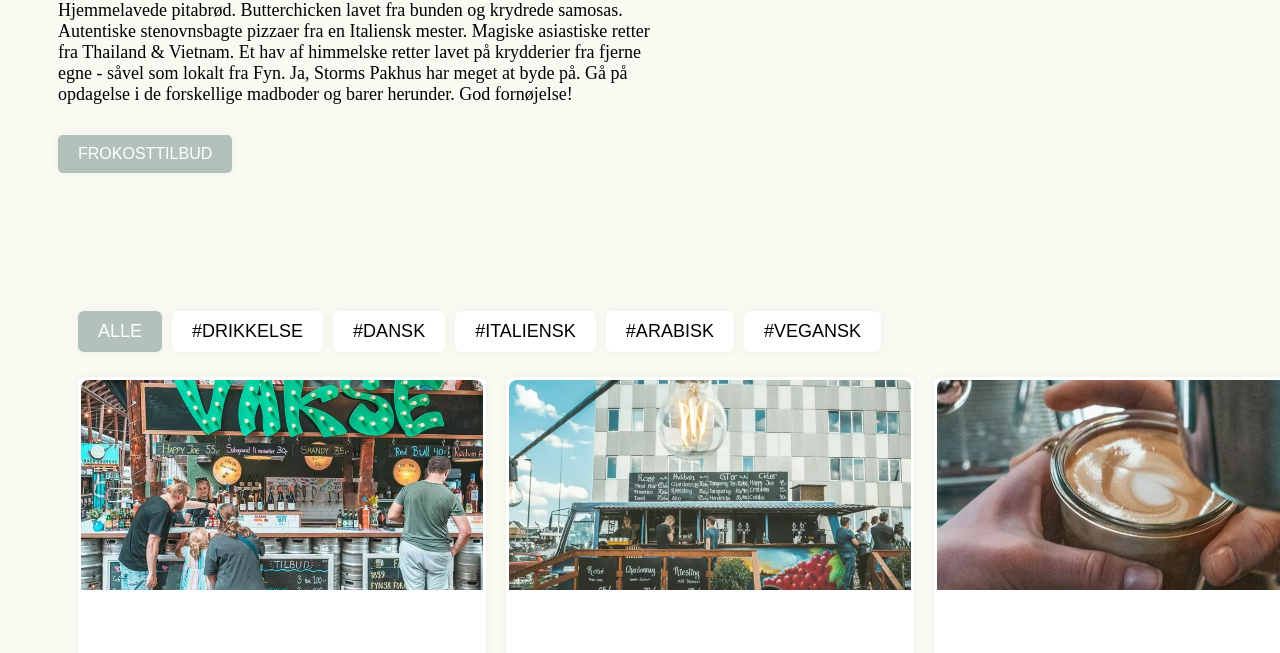
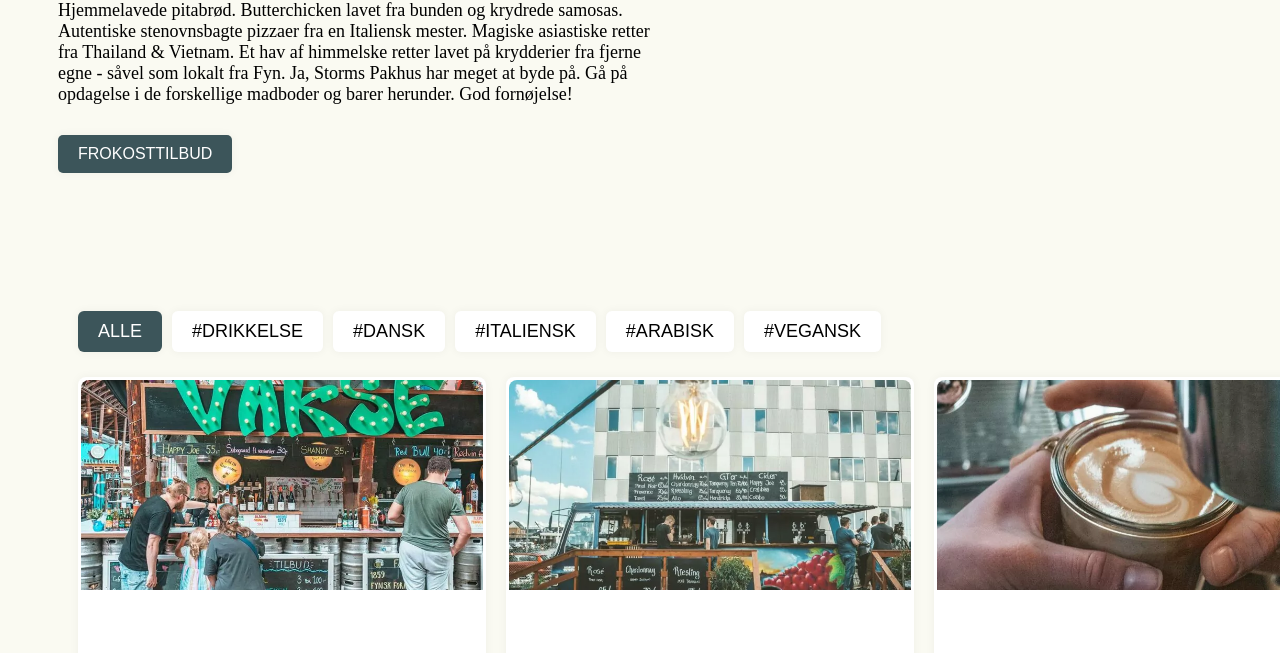
Before and after one commit to Aethos-Code/JS-Project, a plain HTML site: page Tahani/index.html in a window 1280 px wide. Shown: the part 144-797 px from the top of the page. Drawn offline with Linux system fonts and the light colour scheme.

Commit message:
color change

```diff
--- a/Tahani/style.css
+++ b/Tahani/style.css
@@ -12,7 +12,7 @@ header p{
     margin-bottom: 30px;
 }
 header button{
-    background-color: #b2c1b9;
+    background-color: #3c555a;
     color: #fff;
     padding: 10px 20px;
     border: none;
@@ -47,7 +47,7 @@ button{
     box-shadow: 0 0 10px rgba(0, 0, 0, 0.05);
 }
 button.active{
-    background: #b2c1b9;
+    background: #3c555a;
     color: #fff;
 }
 .filterable_cards{
```
